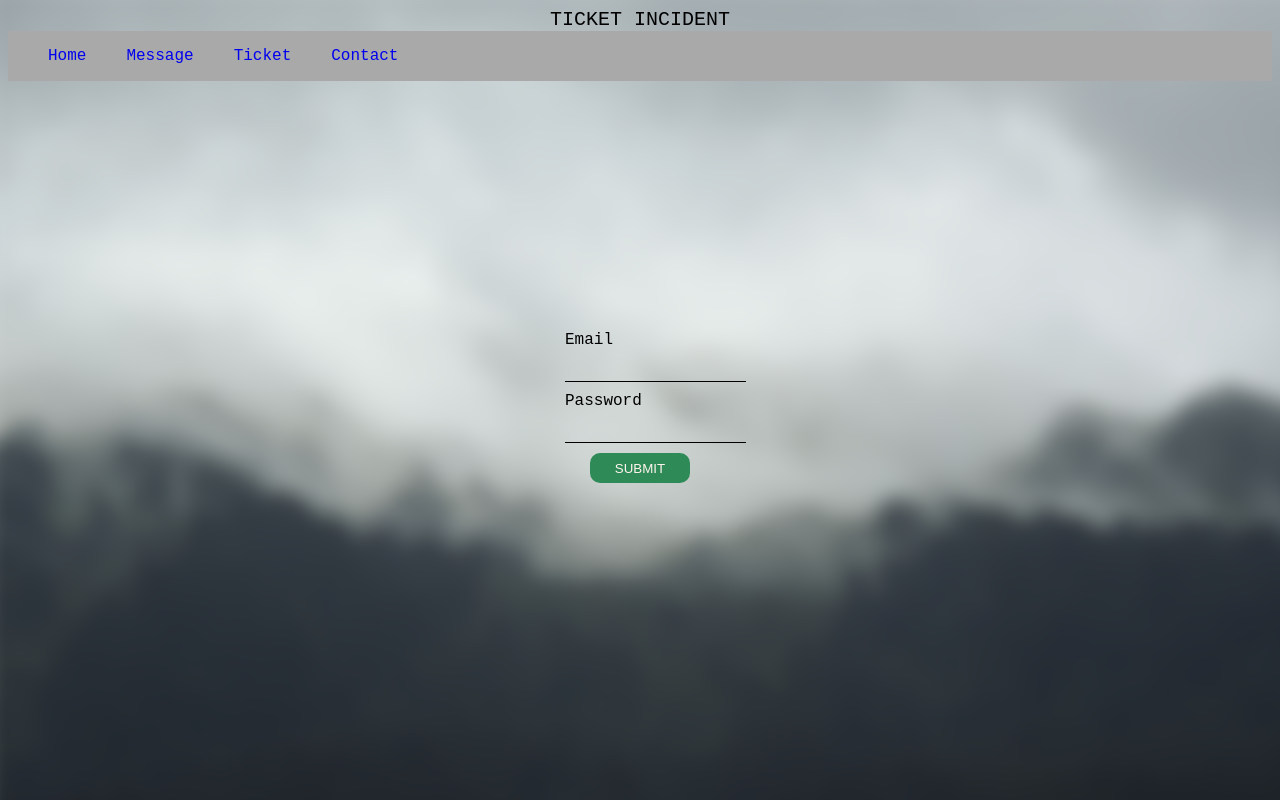
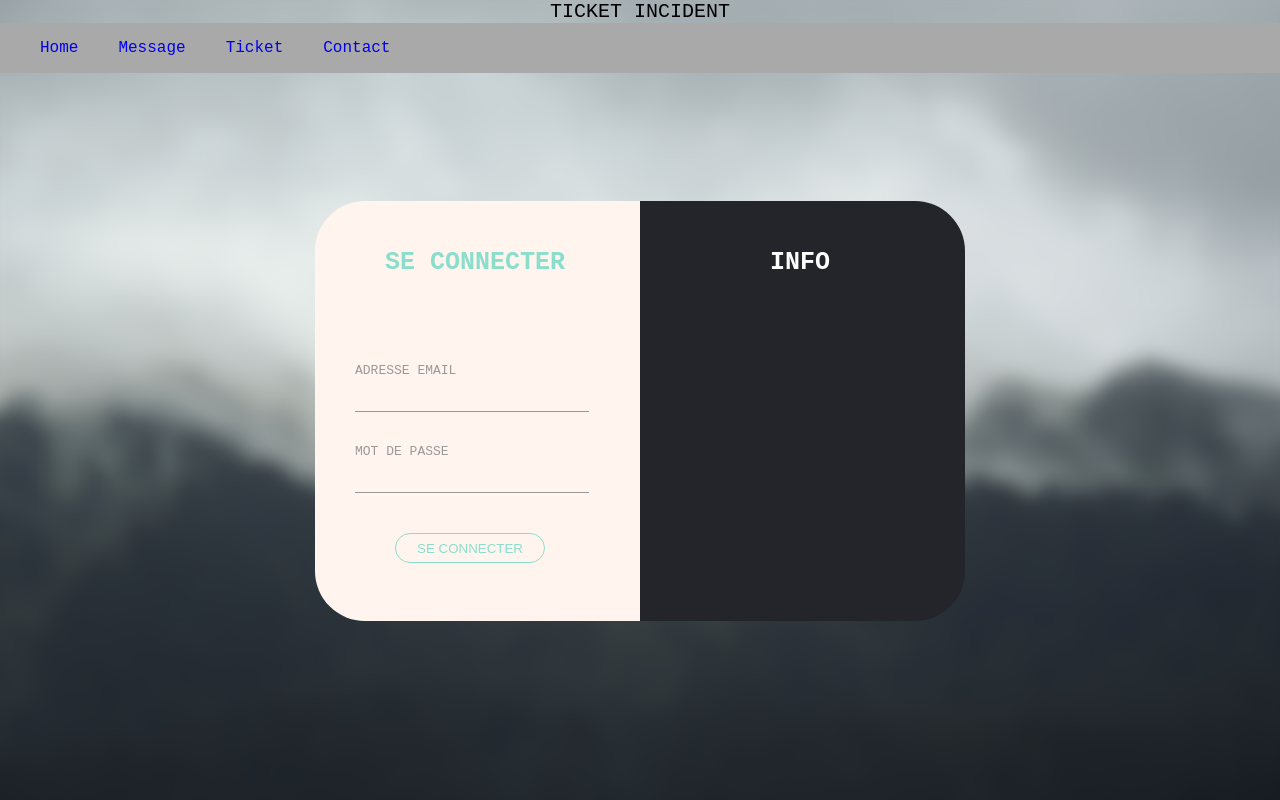
Before and after one commit to nuagedan100/Angular_Ticket_Incident, an Angular app: page / in a window 1280 px wide. Shown: the top 800 px of the page. Built offline with nearby package versions, Linux system fonts and the light colour scheme.

Commit message:
css update /02

```diff
--- a/src/app/app.component.css
+++ b/src/app/app.component.css
@@ -15,6 +15,7 @@
 nav {
     background-color: darkgray;
     height: auto;
+    margin-bottom: 10%;
 }
 
 ul {
@@ -49,9 +50,25 @@ a {
     text-decoration: none;
 }
 
+.bloc_left h1 {
+    position: absolute;
+    top: 30px;
+    font-size: 25px;
+    left: 70px;
+    color: #8BDECC;
+}
+
+.bloc_right h1 {
+    position: absolute;
+    top: 30px;
+    font-size: 25px;
+    left: 130px;
+    color: #fff;
+}
+
 .login {
     display: flex;
-    align-items: center;
+    align-items: left;
     justify-content: center;
     /*background-color: darksalmon;*/
     height: 500px;
@@ -59,8 +76,7 @@ a {
 
 .form {
     height: 100px;
-    width: 150px;
-    margin-top: 100px;
+    width: 200px;
 }
 
 span {
@@ -69,49 +85,80 @@ span {
 }
 
 .label {
-    display: block;
-    float: left;
-    width: 100px;
+    margin-left: 40px;
+    width: 200px;
+    color: #999;
+    font-size: 13px;
 }
 
 .input_login {
-    display: block;
-    float: left;
+    margin-left: 40px;
     outline: none;
     height: 30px;
-    border-bottom: 1px solid #000;
+    border-bottom: 1px solid #999;
     border-top: none;
     border-left: none;
     border-right: none;
     background: none;
-    margin-bottom: 10px;
+    margin-bottom: 30px;
+    width: 230px;
+    color: #999;
 }
 
 .input_password {
-    display: block;
-    float: left;
+    margin-left: 40px;
     outline: none;
     height: 30px;
     border-top: none;
     border-left: none;
     border-right: none;
-    border-bottom: 1px solid #000;
+    border-bottom: 1px solid #999;
     background: none;
     margin-bottom: 10px;
+    width: 230px;
 }
 
 .submit {
-    display: block;
-    margin: 0 auto;
-    background: seagreen;
-    border: none;
-    width: 100px;
+    margin-left: 80px;
+    margin-top: 30px;
+    color: #8BDECC;
+    border: 1px solid #8BDECC;
+    background: none;
+    width: 150px;
     height: 30px;
-    color: seashell;
-    border-radius: 10px;
-    -webkit-border-radius: 10px;
-    -moz-border-radius: 10px;
-    -ms-border-radius: 10px;
-    -o-border-radius: 10px;
+    color: #8BDECC;
+    border-radius: 20px;
+    -webkit-border-radius: 20px;
+    -moz-border-radius: 20px;
+    -ms-border-radius: 20px;
+    -o-border-radius: 20px;
     text-transform: uppercase;
 }
+
+.bloc_left {
+    position: relative;
+    display: flex;
+    align-items: center;
+    background-color: seashell;
+    height: 420px;
+    width: 325px;
+    z-index: 999;
+    border-radius: 50px 0 0 50px;
+    -webkit-border-radius: 50px 0 0 50px;
+    -moz-border-radius: 50px 0 0 50px;
+    -ms-border-radius: 50px 0 0 50px;
+    -o-border-radius: 50px 0 0 50px;
+}
+
+.bloc_right {
+    position: relative;
+    background-color: rgba(36, 37, 42, 80);
+    height: 420px;
+    width: 325px;
+    z-index: 999;
+    border-radius: 0 50px 50px 0;
+    -webkit-border-radius: 0 50px 50px 0;
+    -moz-border-radius: 0 50px 50px 0;
+    -ms-border-radius: 0 50px 50px 0;
+    -o-border-radius: 0 50px 50px 0;
+}
--- a/src/app/app.component.html
+++ b/src/app/app.component.html
@@ -9,15 +9,23 @@
             </nav>
         </div>
         <div class="login">
-            <div class="form " (submit)="onSubmit()">
-                <label for=" " class="label">Email</label>
-                <input type="text " class="input_login" [(ngModel)]="login" ng-model="control" ng-change="control()">
-                <label for=" ">Password</label>
-                <input type="text " class="input_password" [(ngModel)]="password">
-                <input type="submit" class="submit">
-                <span>{{login}}</span>
-                <span>{{password}}</span>
+            <div class="bloc_left">
+                <h1>SE CONNECTER</h1>
+                <div class="form " (submit)="onSubmit()">
+                    <label for=" " class="label">ADRESSE EMAIL</label>
+                    <input type="text " class="input_login" [(ngModel)]="login" ng-model="control" ng-change="control()">
+                    <label for=" " class="label">MOT DE PASSE</label>
+                    <input type="text " class="input_password" [(ngModel)]="password">
+                    <input type="submit" class="submit" value="SE CONNECTER">
+                    <span>{{login}}</span>
+                    <span>{{password}}</span>
+                </div>
+
             </div>
+            <div class="bloc_right">
+                <h1>INFO</h1>
+            </div>
+
         </div>
     </div>
 </div>
--- a/src/styles.css
+++ b/src/styles.css
@@ -1,10 +1,14 @@
 /* You can add global styles to this file, and also import other style files */
 
+html,
 body {
+    margin: 0;
+    padding: 0;
     font-family: "Lato-Light";
     background-image: url("assets/images/background.png");
     background-repeat: no-repeat;
     background-size: cover;
-    overflow: hidden;
     cursor: pointer;
+    z-index: 1;
+    height: 100%;
 }
```
